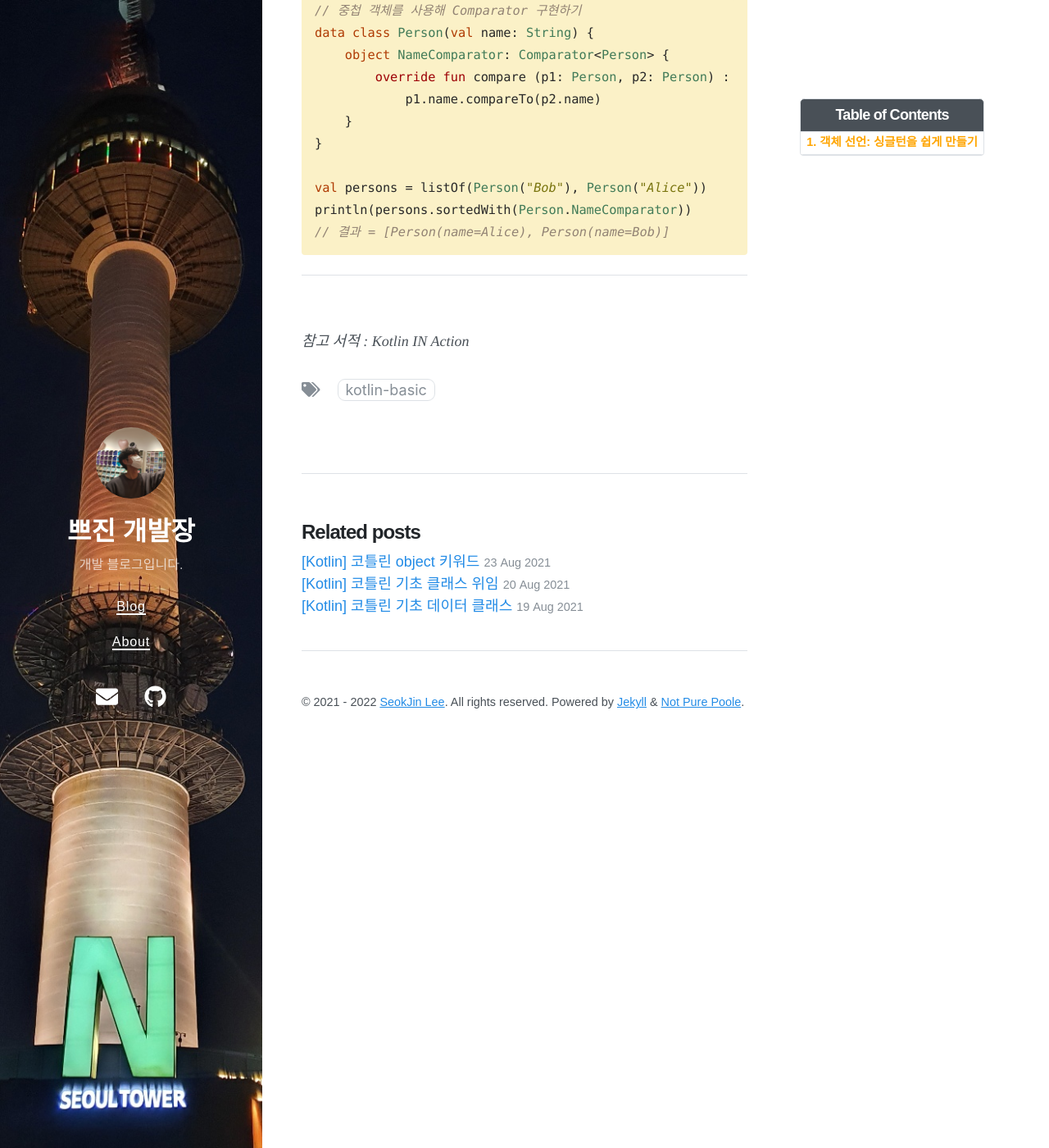
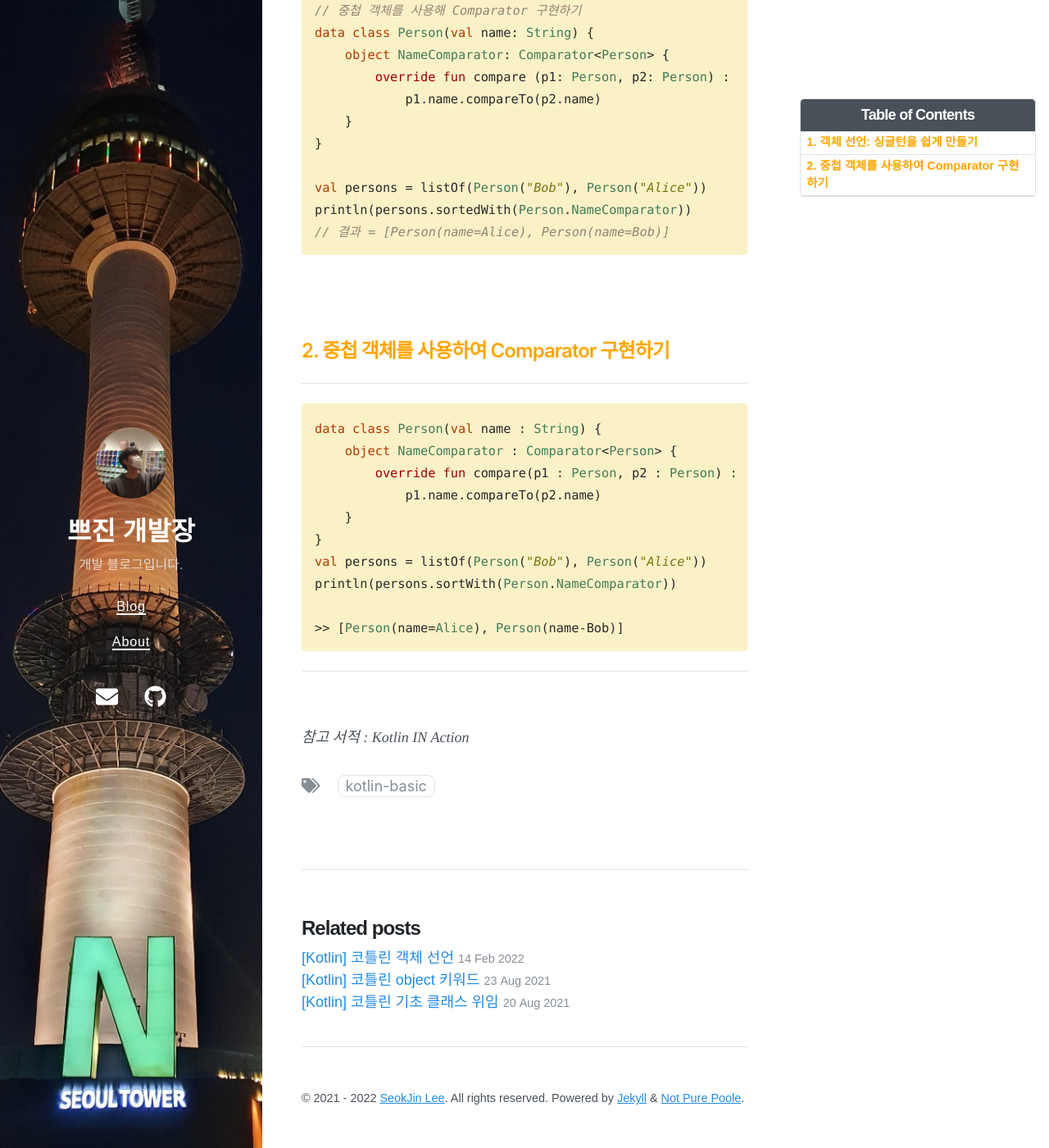
Before and after one commit to seokjinlee1994/seokjinlee1994.github.io, a Jekyll site: the page built from _posts/21-08-23-kotlin-basic-grammar(025).md, in a window 1280 px wide and 1400 px high, scrolled down 2086 px. Shown: the whole window at 82% size. Built offline with Jekyll 4.4.1, drawn with Linux system fonts in a browser that asks for light colours; nearby versions of some CDN libraries; part of the change alters nothing that is shown; some of the changed text lies outside the part shown.

Commit message:
2022-02-14 posting

````diff
--- a/_posts/21-08-23-kotlin-basic-grammar(025).md
+++ b/_posts/21-08-23-kotlin-basic-grammar(025).md
@@ -2,7 +2,7 @@
 layout: post
 title: "[Kotlin] 코틀린 객체 선언"
 date: 2021-08-23 +0800
-last_modified_at: 2021-08-23 +0800
+last_modified_at: 2022-02-14 +0800
 tags: [kotlin basic]
 toc:  true
 ---
@@ -75,6 +75,23 @@ val persons = listOf(Person("Bob"), Person("Alice"))
 println(persons.sortedWith(Person.NameComparator))
 // 결과 = [Person(name=Alice), Person(name=Bob)]
 ```
+<br><br>
+
+## <span style="color:orange">2. 중첩 객체를 사용하여 Comparator 구현하기</span>
+---
+
+```kotlin
+data class Person(val name : String) {
+    object NameComparator : Comparator<Person> {
+        override fun compare(p1 : Person, p2 : Person) : Int =
+            p1.name.compareTo(p2.name)
+    }
+}
+val persons = listOf(Person("Bob"), Person("Alice"))
+println(persons.sortWith(Person.NameComparator))
+
+>> [Person(name=Alice), Person(name-Bob)]
+```
 
 ---
 
--- /dev/null
+++ b/_posts/22-02-14-kotlin-basic-grammar(026).md
@@ -0,0 +1,87 @@
+---
+layout: post
+title: "[Kotlin] 코틀린 객체 선언"
+date: 2022-02-14 +0800
+last_modified_at: 2022-02-14 +0800
+tags: [kotlin basic]
+toc:  true
+---
+
+# kotlin의 기본 문법 정리(026)
+
+## <span style="color:orange">1. 동반 객체 : 팩토리 메소드와 정적 멤버가 들어갈 장소</span>
+---
+
+코틀린 클레스 안에는 정적인 멤버가 없다.(코틀린은 자바 static 키워드 지원 X)<br>
+코틀린에서는 패키지 수준의 최상위 함수<sup>[[1]](#footnote_1)</sup>와 객체 선언<sup>[[2]](#footnote_2)</sup>을 활용한다.<br>
+대부분의 경우 최상위 함수를 활용하는 편을 더 권장.<br>
+하지만 private으로 표시된 클래스 비공개 멤버에 접근할 수 없다. 그래서 클래스의 인스턴스와 관계없이 호출해야 하지만, 클래스 내부 정보에 접근해야 하는 함수가 필요할 때는 클래스에 중첩된 객체 선언의 멤버 함수로 정의해야 한다.(팩토리 메소드가 대표적인 예)<br>
+<br>
+
+클래스 안에 정의된 객체 중 하나에 companion이라는 특별한 표시를 붙이면 그 클래스의 동반 객체로 만들 수 있다.<sup>[[3]](#footnote_3)</sup> <sup>[[4]](#footnote_4)</sup><br>
+
+```kotlin
+class A {
+    companion object {
+        fun bar() {
+            println("Companion object called")
+        }
+    }
+}
+
+A.bar()
+```
+
+```kotlin
+// 부 생성자가 여럿 있는 클래스 정의하기
+class User {
+    val nickName : String
+
+    constructor(email : String) {
+        nickName = email.substringBefore('@')
+    }
+    constructor(accountId : Int) {
+        nickName = getAccountName(accountId)
+    }
+}
+```
+
+위의 로직을 표현하는 더 유용한 방법으로 클래스의 인스턴스를 생성하는 팩토리 메소드가 있다.<sup>[[5]](#footnote_5)</sup>
+```kotlin
+// 부 생성자를 팩토리 메소드로 대신하기
+class User private constructor(val nickname : String) {
+    companion object {
+        fun newSubscribingUser(email : String) = User(email.substringBefore('@'))
+        fun newUser(accountId : Int) = User(getAccountName(accountId))
+    }
+}
+
+// 클래스 이름을 사용해 그 클래스에 속한 동반 객체의 메소드를 호출할 수 있다.
+
+val subscribingUser = User.newSubscribingUser("bob@gmail.com")
+val accountUser = User.newUser(4)
+println(subscribingUser.nickName)
+
+>> bob
+```
+팩토리 메소드는 그 팩토리 메소드가 선언된 클래스의 하위 클래스 객체를 반환할 수도 있다.<sup>[[6]](#footnote_6)</sup><br>
+팩토리 메소드는 생성할 필요가 없는 객체를 생성하지 않을 수도 있다.<sup>[[7]](#footnote_7)</sup><br>
+
+---
+
+<a name="footnote_1">1</a> : 자바의 정적 메소드 역할을 거의 대신 할 수 있다.
+<br>
+<a name="footnote_2">2</a> : 자바의 정적 메소드 역할 중 코틀린 최상위 함수가 대신 할 수 없는 역할이나 정적 필드를 대신할 수 있다.
+<br>
+<a name="footnote_3">3</a> : 동반 객체의 프로퍼티나 메소드에 접근하려면 그 동반 객체가 정의된 클래스 이름을 사용한다. 이때 객체의 이름을 따로 지정할 필요가 없다.
+<br>
+<a name="footnote_4">4</a> : 동반 객체는 private 생성자를 호출하기 좋은 위치다. 동반 객체는 자신을 둘러싼 클래스의 모든 private 멤버에 접근이 가능하다. 따라서 동반 객체는 바깥쪽 클래스의 private 생성자도 호출이 가능하다.(팩토리 패턴을 구현하기 가장 적합한 위치)
+<br>
+<a name="footnote_5">5</a> : 생성자를 통해 User 인스턴스를 만들 수 없고 팩토리 메소드를 통해야만 한다.
+<br>
+<a name="footnote_6">6</a> : SubscribingUser와 AccountUser 클래스가 따로 존재한다면 필요에 따라 적당한 클래스의 객체를 반환할 수 있다.
+<br>
+<a name="footnote_7">7</a> : 이메일 주소별로 유일한 User 인스턴스를 만드는 경우 팩토리 메소드가 이미 존재하는 인스턴스에 해당하는 이메일 주소를 전달받으면 새 인스턴스를 만들지 않고 캐시에 있는 기존 인스턴스틑 반환할 수 있다. 하지만 클래스를 확장해야만 하는 경우에는 동반 객체 멤버를 하위 클래스에서 오버라이드할 수 없으므로 여러 생성자를 사용하는 편이 더 나은 방법이다.
+
+<br>
+*참고 서적 : Kotlin IN Action*
````
